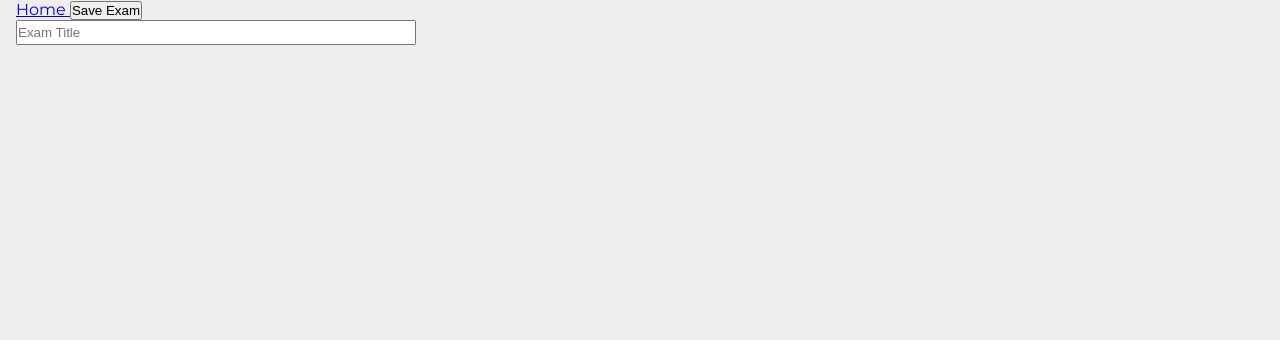
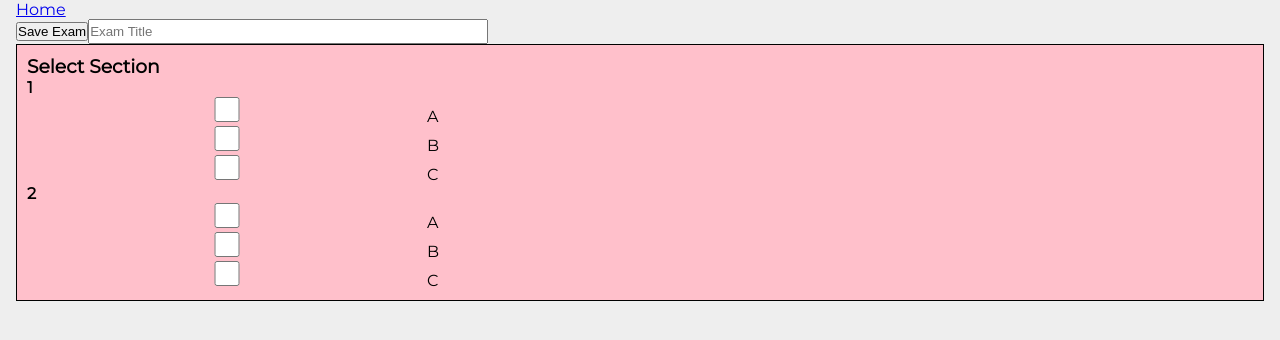
Before and after one commit to rachensan/INsys-rachensan, a React (Vite) app in the folder frontend/: page /create-exam in a window 1280 px wide. Shown: the top 340 px of the page. Built offline with nearby package versions, Linux system fonts and the light colour scheme; a web font is replaced by a local one.

Commit message:
done with section selection

```diff
--- a/frontend/src/teacherS/App.jsx
+++ b/frontend/src/teacherS/App.jsx
@@ -2,6 +2,7 @@ import {BrowserRouter, Routes, Route, useNavigate, Link} from 'react-router-dom'
 
 import Home from './Home';
 import HandleExam from './HandleExam';
+import SelectedSection from './handleExam/2-Section';
 
 function App() {
   return(
--- a/frontend/src/teacherS/HandleExam.jsx
+++ b/frontend/src/teacherS/HandleExam.jsx
@@ -2,49 +2,81 @@ import axios from 'axios';
 import { useEffect, useState } from "react";
 import { useNavigate, useParams } from "react-router-dom";
 
-import { Title } from "./handleExam/1-Title";
+import Title from "./handleExam/1-Title";
+import SelectedSection from './handleExam/2-Section';
 
 function HandleExam() {
   const navigate = useNavigate();
   const {id} = useParams();
 
-  const [exam, setExam] = useState({
+  //THESE: exam, setExam ARE THE ENTIRE EXAM OBJECT
+  const [examData, setExamData] = useState({
     title: '',
     schedule: '',
     status: 'pending',
+    sections: [],
   })
+
+
+  const defaultExamNotChanging = {
+    title: '',
+    schedule: '',
+    status: 'pending',
+    sections: [],
+  } //for resetting the form, etc.
+
+  const [selectedSections, setSelectedSections] = useState([]);
 
   //useEffect will work IF there is an existing id
   useEffect(()=>{
     if(id) {
       axios.get(`http://localhost:3000/api/exams/${id}`)
-        .then(res => {setExam(res.data)})
+        .then(res => {setExamData(res.data)})
         .catch(err=>{console.error(err)})
     }
   }, [id])
   //it will be skipped, if no id seen, it will create a new one
 
+
+
+
+
   const handleSubmit = (e) => {
     e.preventDefault();
+    console.log("Data being sent:", {
+      ...examData,
+      sections: selectedSections
+    });
+
 
     if (id) { //if existing: EDIT mode
-      axios.put(`http://localhost:3000/api/exams/${id}`, exam)
+      axios.put(`http://localhost:3000/api/exams/${id}`, examData)
         .then(res=>console.log('exam updated'))
         .catch(err=>console.error(err))
-    } else { //if NOT existing: CREATE-NEW mode
-      const newExam = { ...exam}
+    }
+    else { //if NOT existing: CREATE-NEW mode
+      const newExam = { ...examData, sections: selectedSections}
       axios.post('http://localhost:3000/api/exams', newExam)
         .then(res=> {
-          setExam({title: '', schedule: '', status: 'pending'}); //auto reset form for future creations
+          setExamData({ ...defaultExamNotChanging}); //auto reset form for future creations
+          setSelectedSections([]); // clear the checkboxes
           navigate('/');
         })
         .catch(err=> console.log(err))
     }
   }
+
+
+
+
   return(
     <>
-      <button type='submit' onClick={handleSubmit}>Save Exam</button>
-      <Title examData={exam} setExam={setExam}/>
+    <form onSubmit={handleSubmit}>
+      <button type='submit'>Save Exam</button>
+      <Title exam={examData} setExam={setExamData}/>
+      <SelectedSection exam={examData} setExam={setExamData} />
+    </form>
+
     </>
   )
 }
--- a/frontend/src/teacherS/Home.jsx
+++ b/frontend/src/teacherS/Home.jsx
@@ -2,13 +2,14 @@ import React, { useEffect, useState } from 'react'
 import { useNavigate } from 'react-router-dom'
 import axios from 'axios';
 
-export const HomeCard = ({ title, subjCode, schedule, status, onClick }) => {
+export const HomeCard = ({ title, subjCode, schedule, status, sections, onClick }) => {
   return (
     <>
     <div onClick={onClick} style={{ border: "1px solid black", margin: "10px", padding: "10px" }}>
       <h2>{title}</h2>
       <p>{subjCode}</p>
       <p>{schedule}</p>
+      <p>{sections}</p>
     </div>
     </>
   )
@@ -41,6 +42,7 @@ function Home() {
           title={e.title}
           schedule={e.schedule}
           status={e.status}
+          sections={e.sections}
           onClick={()=>navigate(`/handle-exam/${e.id}`)} //search for that exam id
         />
       )
--- a/frontend/src/teacherS/handleExam/1-Title.jsx
+++ b/frontend/src/teacherS/handleExam/1-Title.jsx
@@ -1,18 +1,13 @@
-import React, { useRef, useState, useEffect } from 'react';
-import { useNavigate } from "react-router-dom";
-import { useParams } from "react-router-dom";
-
-export const Title = ({ examData: { title }, setExam }) => {
+function Title({ exam, setExam }) {
   return (
     <>
-      <form>
         <input type='text'
           placeholder='Exam Title'
-          value={title}
+          value={exam.title}
           onChange={(e)=>setExam(prev =>({...prev, title: e.target.value}))}
           required
         ></input>
-      </form>
     </>
   )
 }
+export default Title;
--- a/frontend/src/teacherS/handleExam/2-Section.jsx
+++ b/frontend/src/teacherS/handleExam/2-Section.jsx
@@ -0,0 +1,56 @@
+function SelectedSection({ exam, setExam }) {
+
+  const sectionList = {
+    '1': ['A', 'B', 'C'], //'First Year' are keys
+    '2': ['A', 'B', 'C'], //['A', 'B', 'C', 'D'] are values
+    // '3': ['A', 'B', 'C', 'D', 'E', 'F', 'G', 'H', 'I', 'J', 'K', 'L', 'M'],
+    // '4': ['A', 'B', 'C'],
+  };
+
+  const handleCheckboxChange = (e) => {
+    const { value, checked } = e.target;
+    let updatedSections;
+
+    if (checked) {
+      updatedSections = [...exam.sections, value];
+    } else {
+      updatedSections = (exam.sections.filter(item => item !== value));
+    }
+
+    setExam(prev=>({
+      ...prev,
+      sections: updatedSections
+    }))
+  };
+
+  const savedSections = exam.sections
+  console.log(`Section selected: ${savedSections}`);
+
+  return (
+    <div style={{ border: "1px solid black", padding: "10px", backgroundColor: "pink" }}>
+      <h3>Select Section</h3>
+      {/* Object.entries(sectionsByYear) ==== ['First Year', ['A', 'B', 'C', 'D']], */}
+      {Object.entries(sectionList).map(([year, sectionList], index) => (
+        <div key={index}>
+          <h4>{year}</h4>
+          {sectionList.map((section) => {
+            const fullValue = `${year}-${section}`; //ex: 3-J
+            return (
+              <label key={fullValue} style={{ display: 'block' }}>
+                <input
+                  type="checkbox"
+                  value={fullValue}
+                  checked={exam.sections.includes(fullValue)}
+                  onChange={handleCheckboxChange}
+                />
+                {section}
+              </label>
+            );
+          })}
+        </div>
+      ))}
+    </div>
+  );
+}
+
+export default SelectedSection;
```
Also changed, not shown: 1 other file (tests, documents, lock files or other folders).
